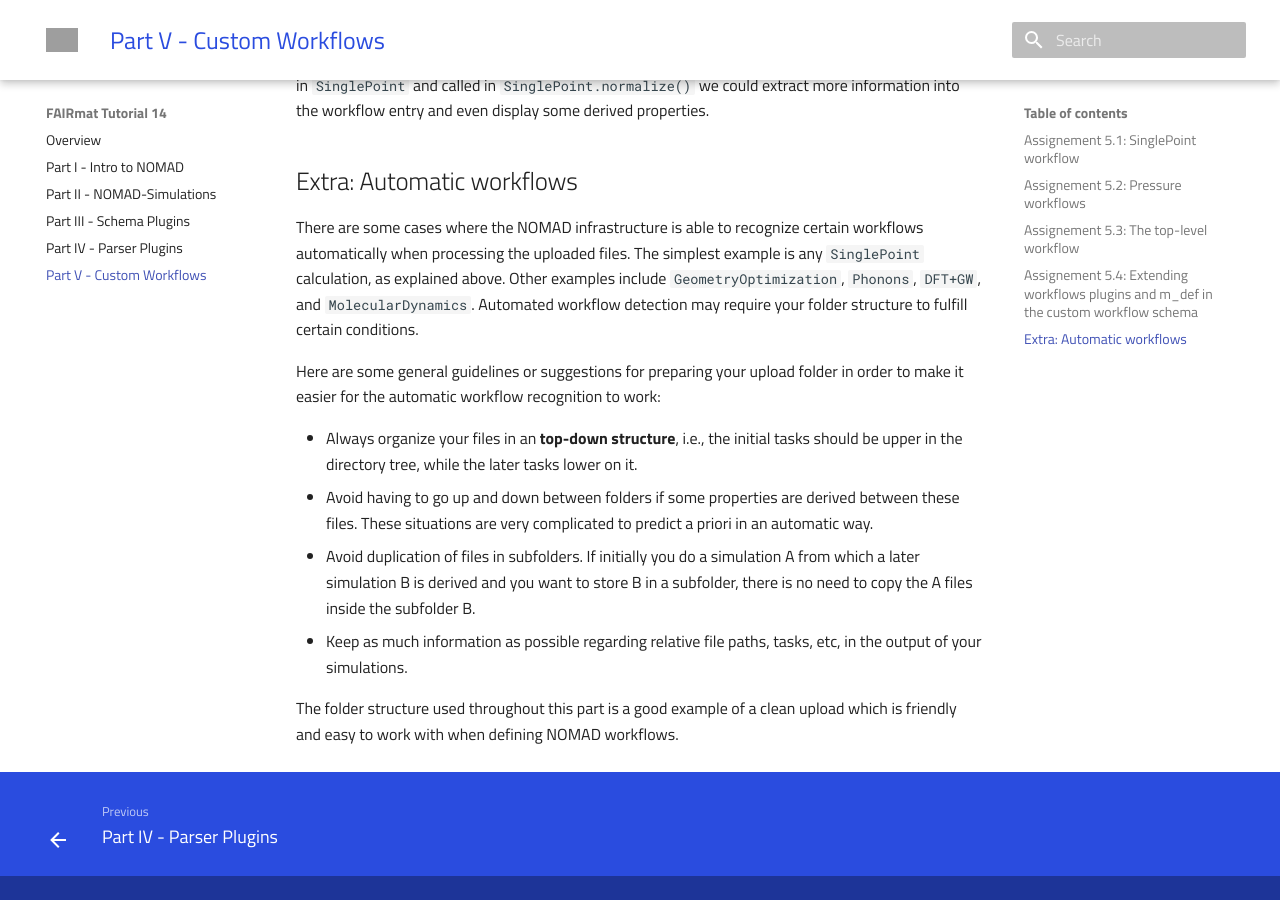
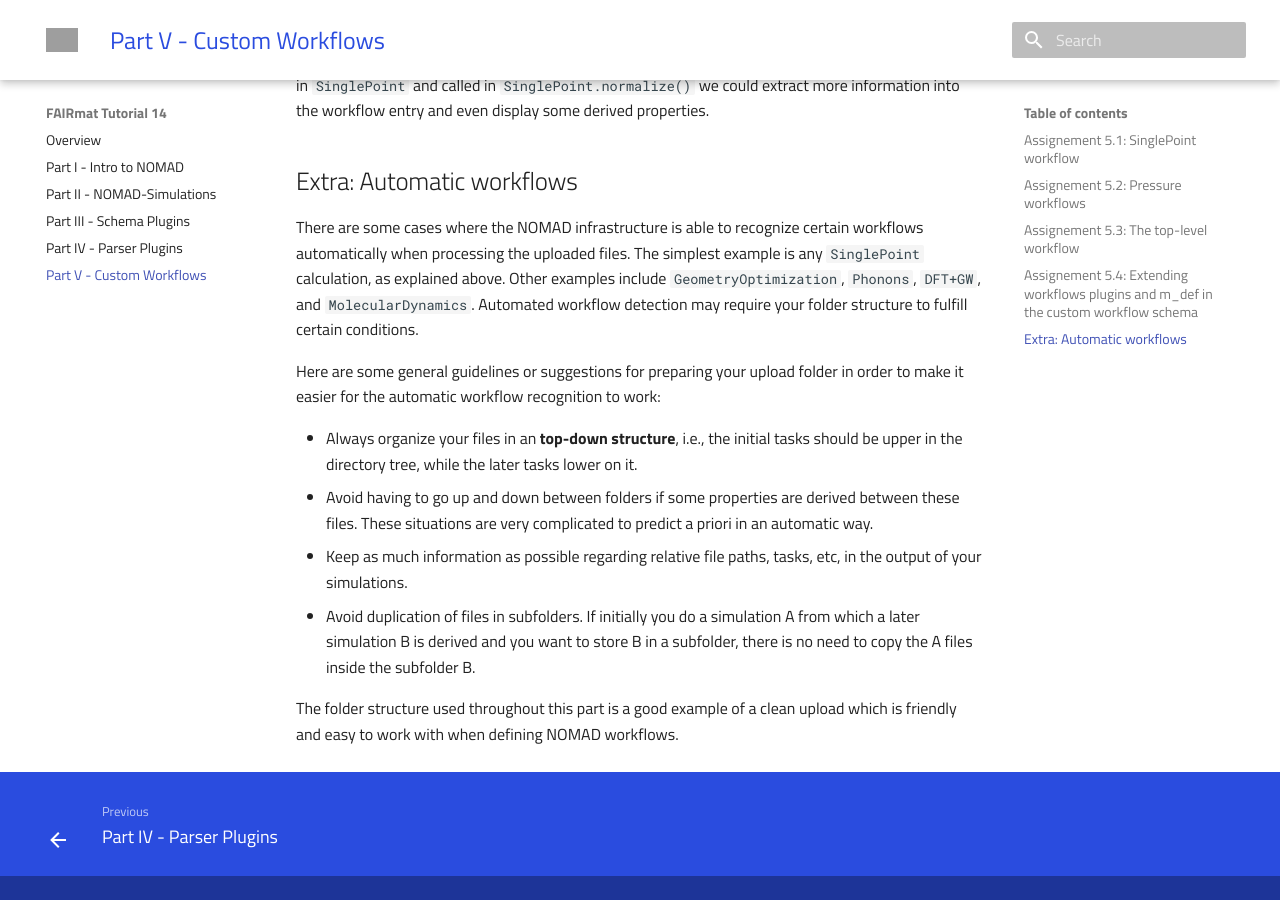
Before and after one commit to FAIRmat-NFDI/fairmat-tutorial-14-computational-plugins, an MkDocs documentation site: the page built from docs/custom_workflows.md, in a window 1280 px wide and 900 px high, scrolled down 11071 px. Built offline with MkDocs 1.6.1 and Material for MkDocs 9.7.7, drawn with Linux system fonts in a browser that asks for light colours; nearby versions of some CDN libraries; library files that are not in the unit come from our copies; grey boxes are pictures that could not be loaded.

Commit message:
Change order in extra bullet list

```diff
--- a/docs/custom_workflows.md
+++ b/docs/custom_workflows.md
@@ -372,7 +372,7 @@ Here are some general guidelines or suggestions for preparing your upload folder
 
 - Always organize your files in an **top-down structure**, i.e., the initial tasks should be upper in the directory tree, while the later tasks lower on it.
 - Avoid having to go up and down between folders if some properties are derived between these files. These situations are very complicated to predict a priori in an automatic way.
+- Keep as much information as possible regarding relative file paths, tasks, etc, in the output of your simulations.
 - Avoid duplication of files in subfolders. If initially you do a simulation A from which a later simulation B is derived and you want to store B in a subfolder, there is no need to copy the A files inside the subfolder B.
-- Keep as much information as possible regarding relative file paths, tasks, etc, in the output of your simulations.
 
 The folder structure used throughout this part is a good example of a clean upload which is friendly and easy to work with when defining NOMAD workflows.
```
